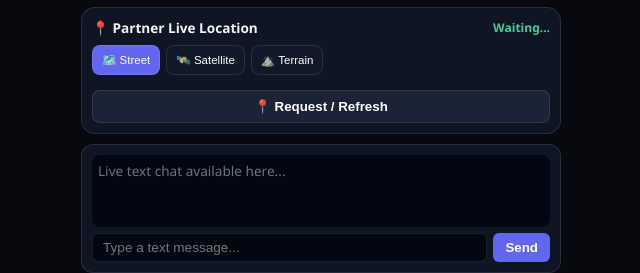
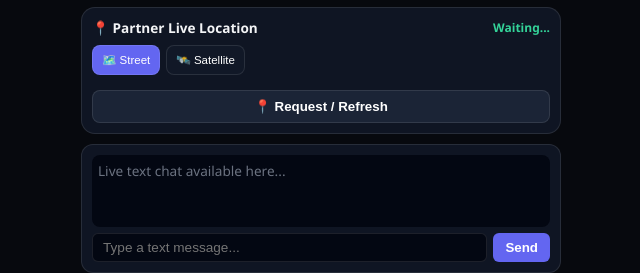
Before and after one commit to coding-master-suraj/main-call, a plain HTML site: page index.html in a window 1280 px wide. Shown: the part 579-852 px from the top of the page, 319-959 px from the left. Drawn offline with Linux system fonts and the light colour scheme; a script that the page names is missing.

Commit message:
Update index.html

```diff
--- a/index.html
+++ b/index.html
@@ -126,7 +126,6 @@
         <div class="map-toolbar">
             <button class="map-btn active" data-map="street" onclick="setMapMode('street')">🗺️ Street</button>
             <button class="map-btn" data-map="satellite" onclick="setMapMode('satellite')">🛰️ Satellite</button>
-            <button class="map-btn" data-map="terrain" onclick="setMapMode('terrain')">⛰️ Terrain</button>
         </div>
         <div id="location-map"></div>
         <div class="location-info" id="location-info"></div>
```
